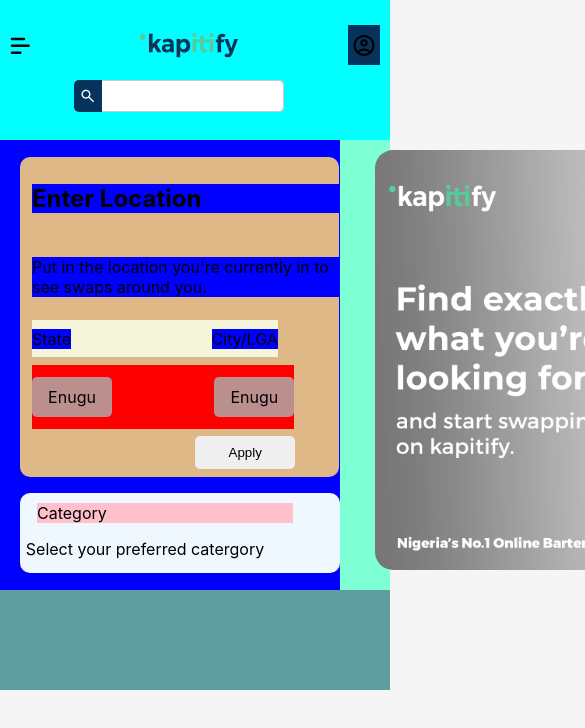
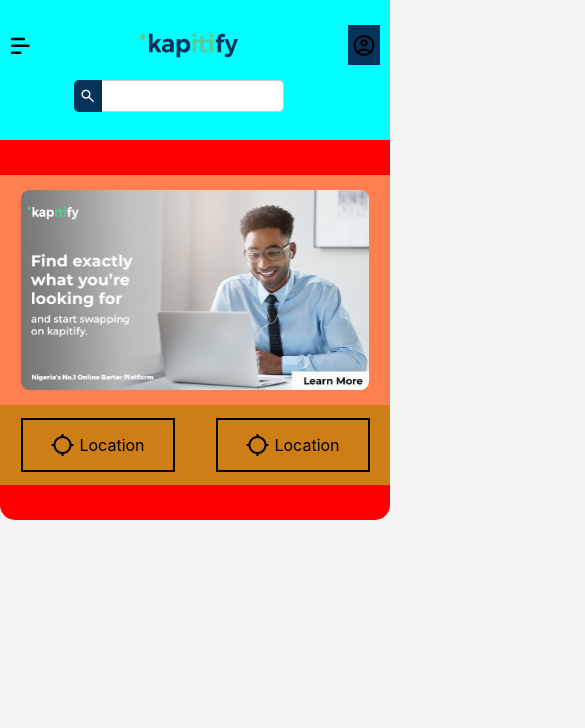
Before and after one commit to Xcoder03/kapitify1, a React (Create React App) app: page / in a window 390 px wide. Shown: the top 728 px of the page, 585 px wide, since content can reach past the window. Built offline with nearby package versions, Linux system fonts and the light colour scheme.

Commit message:
Finished herosection

```diff
--- a/public/index.html
+++ b/public/index.html
@@ -32,6 +32,7 @@
     <noscript>You need to enable JavaScript to run this app.</noscript>
     <div id="root"></div>
 
+
     <!--
       This HTML file is a template.
       If you open it directly in the browser, you will see an empty page.
--- a/src/App.js
+++ b/src/App.js
@@ -15,7 +15,7 @@
         <span class="material-symbols-outlined">
             search
        </span>
-       <input></input>
+       <input type="text" name="" id=""></input>
 
         </div>
         <div className="dash">
--- a/src/Components/HeroSection.js
+++ b/src/Components/HeroSection.js
@@ -15,8 +15,13 @@
                         <p>City/LGA</p>
                     </div>
                     <div className="enugu">
-                        <div className="late">Enugu</div>
-                        <div className="late">Enugu</div>
+                        <div className="late">
+                            <span class="material-symbols-outlined">
+                            expand_more
+                            </span>
+                            <p>Enugu</p>
+                       </div>
+                        <div className="late"></div>
                     </div>
 
                     <button>Apply</button>
@@ -24,20 +29,37 @@
                 </div>
                 <div className="catergory">
                     <div className="cat1">
-                        <span>Category</span>
+                        <span>Select Category</span>
+                        <span class="material-symbols-outlined">
+                            expand_more
+                            </span>
                     </div>
                     <p>Select your preferred catergory</p>
                 </div>
 
             </div>
-            <div className="hero-image">
-            <img className="img" src={banner} alt=""></img>
-            </div>
+
+            <img className="" src={banner} alt=""></img>
+
 
         </div>
 
         <div className="location2">
-            <div className="locate"></div>
+            <div className="locate">
+                <span class="material-symbols-outlined">
+                location_searching
+                </span>
+
+                <p>Location</p>
+            </div>
+
+            <div className="locate">
+                <span class="material-symbols-outlined">
+                location_searching
+                </span>
+
+                <p>Location</p>
+            </div>
         </div>
 
     </div>
--- a/src/Styles.css
+++ b/src/Styles.css
@@ -2,20 +2,24 @@
     height: 550px;
     width: 100%;
     background-color: cadetblue;
+    display: flex;
+    flex-direction: column;
+    justify-content: center;
+    align-items: center;
 
 }
 
 .hero{
    height: 450px;
    width: 100%;
-   background-color: beige;
+   background-color: rgb(159, 159, 17);
    display: flex;
    justify-content: space-evenly;
    align-items: center;
 }
 .location{
     background-color: blue;
-    width: 25rem;
+    width: 30%;
     height: 450px;
     display: flex;
     flex-direction: column;
@@ -69,7 +73,7 @@
     border-radius: 5px;
 }
 .enter-locate button{
-   height: 33px;
+   height: 30px;
    width: 100px;
    border: none;
    border-radius: 5px;
@@ -83,28 +87,83 @@
     display: flex;
     align-items: center;
     flex-direction: column;
-    border-radius: 10px;
+
+    border-top-left-radius: 10px;
+    border-top-right-radius: 10px;
 }
 .catergory p{
    margin-right: 70px;
 }
 .cat1{
-    height: 50px;
+    height: 30px;
     width: 80%;
    background-color: pink;
    margin-right: 30px;
    margin-top: 10px;
+   display: flex;
+   justify-content: space-between;
+   align-items: center;
 }
-.hero-image{
-    background-color: aquamarine;
-    height: 450px;
-    width: 50rem;
-    position: relative;
+.cat1 span{
+    font-weight: bold;
 }
 
-.hero-image img{
-   height: 420px;
-   position: absolute;
-   left:  25px;
-   top: 10px;
+
+.hero img{
+   height: 400px;
+
 }
+
+.location2{
+    background-color: rgb(205, 126, 23);
+    height: 100px;
+    width: 80%;
+    display: flex;
+    justify-content: space-around;
+    align-items: center;
+}
+.locate{
+    height: 50px;
+    width: 150px;
+    border: 2px solid black;
+    display: flex;
+    justify-content: center;
+    align-items: center;
+}
+.locate p{
+    margin-left: 5px;
+}
+
+@media only screen and  (min-width: 300px) and (max-width: 768px) {
+    .location{
+        display: none;
+    }
+    .hero-image{
+        height: 200px;
+        width: 100%;
+        background-color: rgb(147, 222, 135);
+    }
+    .hero img{
+        height: 200px;
+
+     }
+
+     .hero{
+        height: 230px;
+        width: 100%;
+
+        background-color: coral;
+     }
+     .hero-section{
+        height: 380px;
+        background-color: red;
+        border-bottom-left-radius: 15px;
+        border-bottom-right-radius: 15px;
+
+     }
+     .location2{
+        width: 100%;
+        height: 80px;
+
+     }
+}
```
